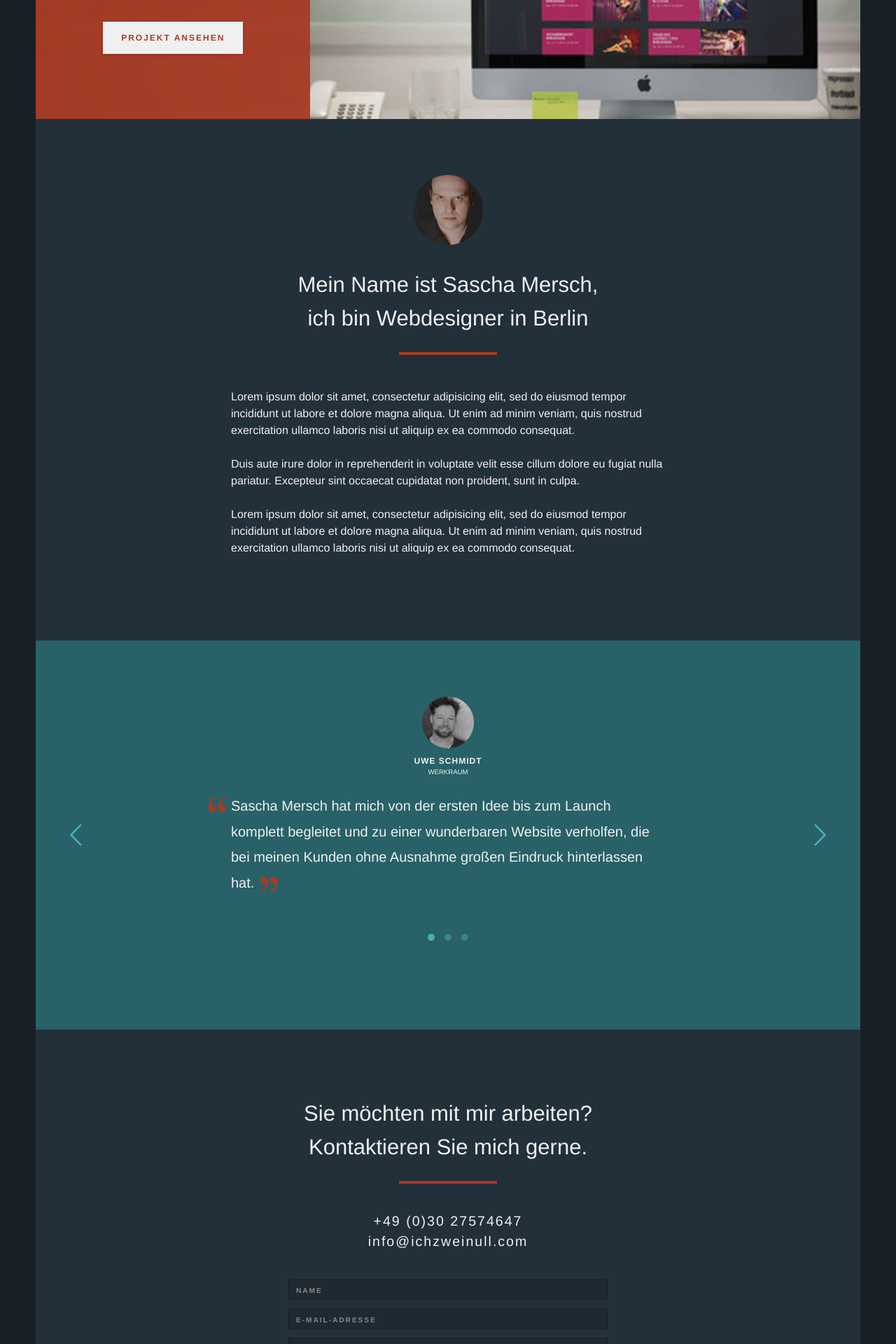
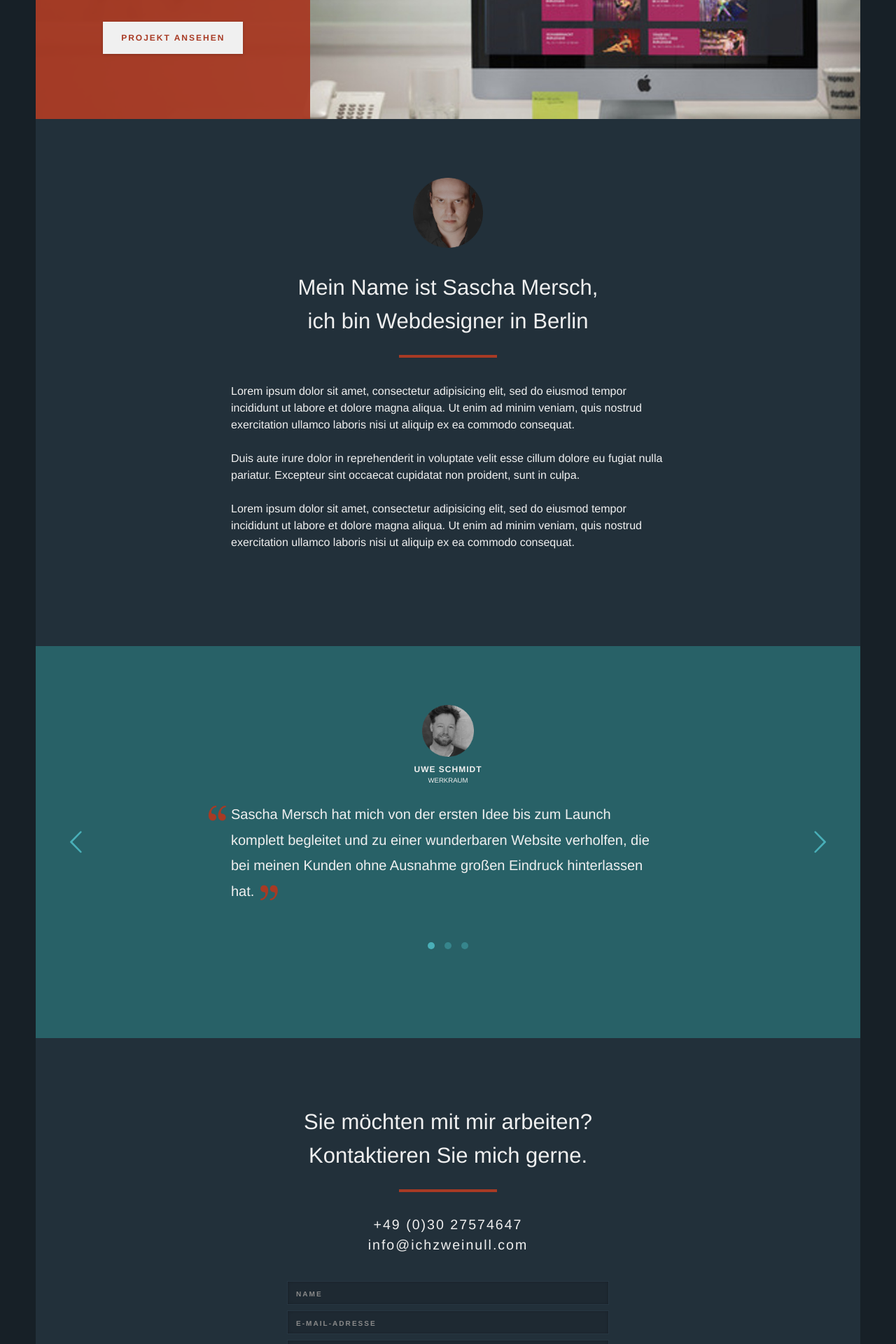
Before and after one commit to rschach/ichzweinull, a Jekyll site: the page built from index.html, in a window 1280 px wide. Shown: the part 1928-3848 px from the top of the page at 70% size. Built offline with Jekyll 4.4.1, drawn with Linux system fonts in a browser that asks for light colours; nearby versions of some CDN libraries; some web fonts are replaced.

Commit message:
Baseline tweaks

```diff
--- a/_sass/2-modules/_clients.sass
+++ b/_sass/2-modules/_clients.sass
@@ -1,6 +1,6 @@
 .clients-wrap
   background: $secondary
-  padding: 80px 0 120px
+  padding: 84px 0 120px
   position: relative
 
   .client
--- a/_sass/3-layout/_about.sass
+++ b/_sass/3-layout/_about.sass
@@ -7,7 +7,7 @@
     margin: 0 auto
 
     .container
-      padding: 80px 0 0
+      padding: 84px 0 0
 
     img
       max-width: 100px
@@ -16,5 +16,5 @@
       margin: 0.85em 0 0
 
   article
-    margin: 0 auto 120px
-    padding-top: 24px
+    margin: 0 auto 136px
+    padding-top: 12px
--- a/_sass/3-layout/_contact.sass
+++ b/_sass/3-layout/_contact.sass
@@ -5,7 +5,7 @@
     padding: 48px 0 0
 
     h1
-      margin-bottom: 1.25em
+      margin-bottom: 1.025em
 
     p
       margin: 0 auto
@@ -44,7 +44,7 @@
   textarea
     display: block
     height: 120px
-    margin-bottom: 24px
+    margin-bottom: 20px
 
   input[type="submit"]
     background: $primary
--- a/css/main.css
+++ b/css/main.css
@@ -876,7 +876,7 @@ nav.main-nav::after {
 
 .clients-wrap {
   background: #286167;
-  padding: 80px 0 120px;
+  padding: 84px 0 120px;
   position: relative; }
   .clients-wrap .client {
     position: relative;
@@ -1142,21 +1142,21 @@ figure {
     text-align: center;
     margin: 0 auto; }
     .about header .container {
-      padding: 80px 0 0; }
+      padding: 84px 0 0; }
     .about header img {
       max-width: 100px; }
     .about header h1 {
       margin: 0.85em 0 0; }
   .about article {
-    margin: 0 auto 120px;
-    padding-top: 24px; }
+    margin: 0 auto 136px;
+    padding-top: 12px; }
 
 .contact {
   background: #22303a; }
   .contact header {
     padding: 48px 0 0; }
     .contact header h1 {
-      margin-bottom: 1.25em; }
+      margin-bottom: 1.025em; }
     .contact header p {
       margin: 0 auto;
       font-size: 1.025em;
@@ -1190,7 +1190,7 @@ figure {
   .contact-form textarea {
     display: block;
     height: 120px;
-    margin-bottom: 24px; }
+    margin-bottom: 20px; }
   .contact-form input[type="submit"] {
     background: #a83a24;
     padding: 16px 0;
```
